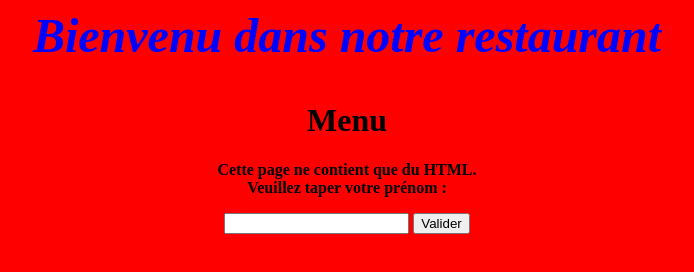
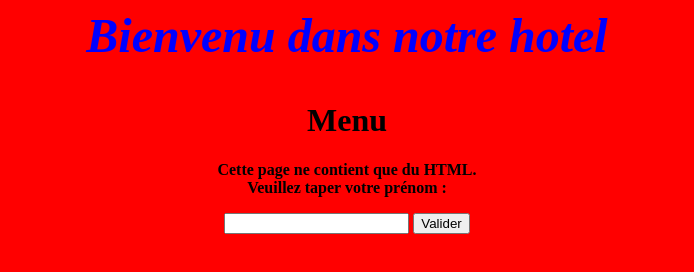
Before and after one commit to ENASTIC-GROUPE-4/projet-4, a plain HTML site: page index.html in a window 1280 px wide. Shown: the whole page, without its empty margins (293-987 px from the left). Drawn offline with Linux system fonts and the light colour scheme.

Commit message:
Update index.html

```diff
--- a/index.html
+++ b/index.html
@@ -10,7 +10,7 @@ idriss mai
 <center>
 <body bgcolor="red">
 
-<FONT COLOR="#0000FF"  <font size=15><i> Bienvenu dans notre restaurant</i>  </font></font><br/>
+<FONT COLOR="#0000FF"  <font size=15><i> Bienvenu dans notre hotel</i>  </font></font><br/>
 <br/>
 <h1>Menu</h1>
 <p>
```
